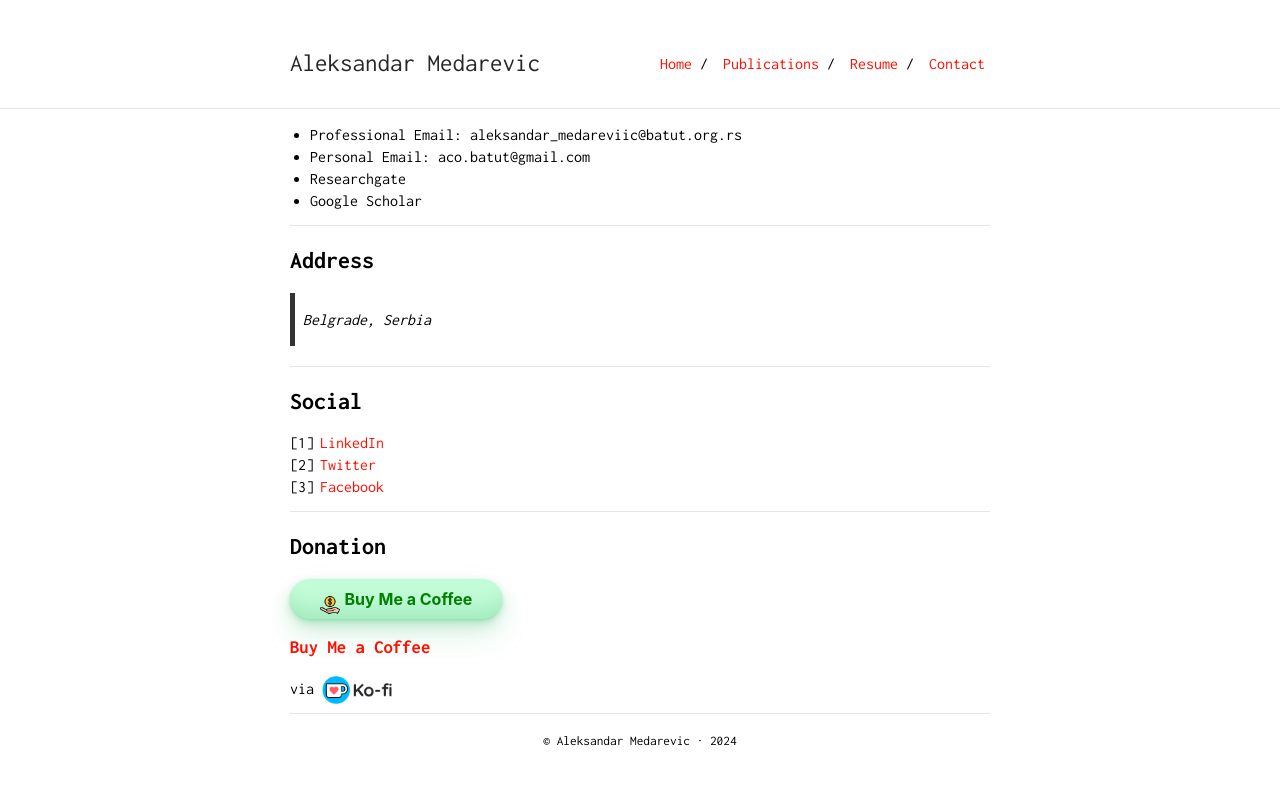
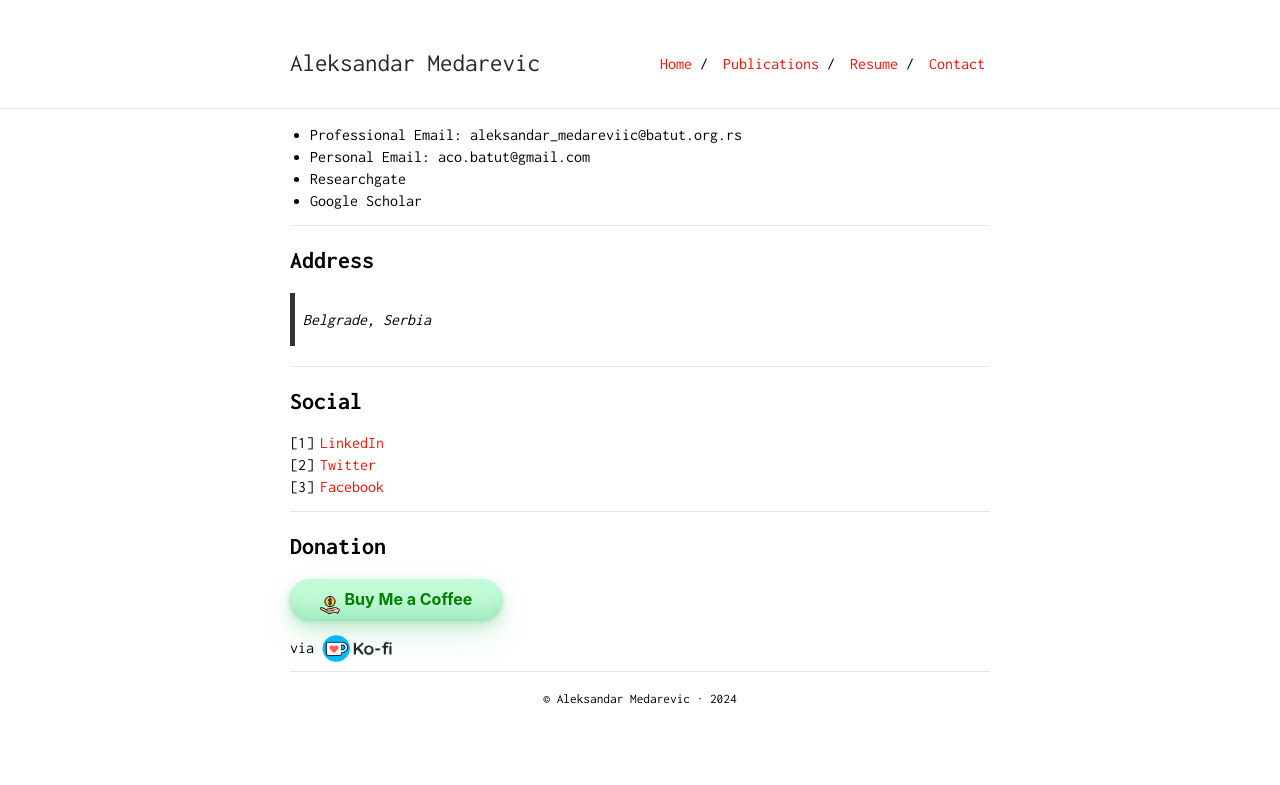
Before and after one commit to AleksandarMedarevic/personal_web_site, a Jekyll site: the page built from contact.md, in a window 1280 px wide. Shown: the top 785 px of the page. Built offline with Jekyll 4.4.1, drawn with Linux system fonts in a browser that asks for light colours.

Commit message:
edit contact.md

```diff
--- a/contact.md
+++ b/contact.md
@@ -38,6 +38,4 @@ is_contact: true
 
 {% include button.html %}
 
-### [Buy Me a Coffee](https://ko-fi.com/aleksandar8232)
-
 via [![](Kofi-logo.png)](https://ko-fi.com)
```
